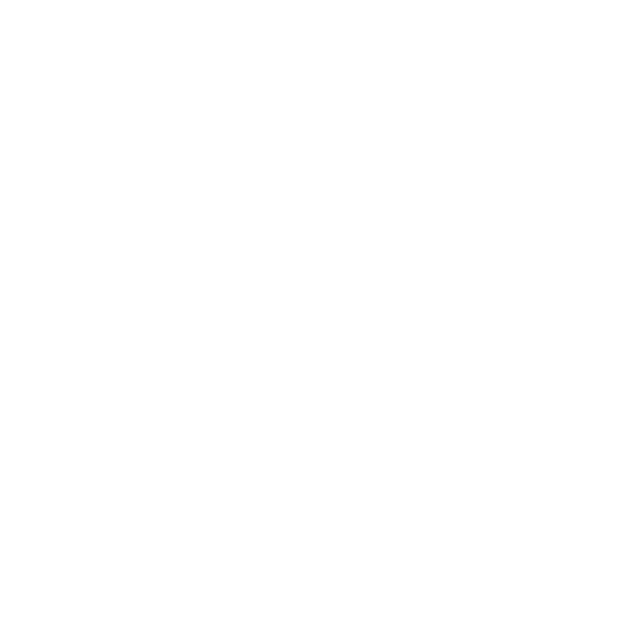
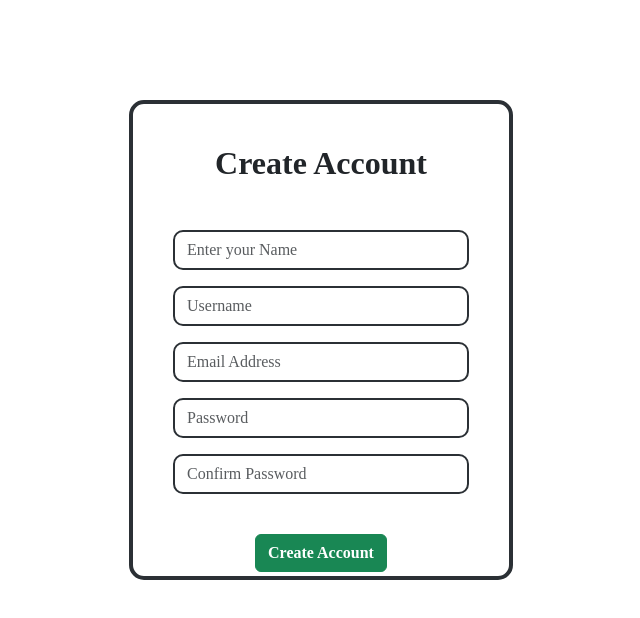
Before and after one commit to Krishna-gupta10/cloudbook, a React (Create React App) app: page /createaccount in a window 1280 px wide. Before the commit this address had no page. Shown: the top 618 px of the page, without its empty margins (319-959 px from the left). Built offline with nearby package versions, Linux system fonts and the light colour scheme.

Commit message:
Added Create Account

```diff
--- a/src/App.js
+++ b/src/App.js
@@ -6,6 +6,7 @@
 import NoteState from './context/notes/NoteState';
 import CreateNote from './components/CreateNote';
 import Login from './components/Login';
+import NewUser from './components/NewUser';
 
 function App() {
   return (
@@ -33,6 +34,10 @@
               path="/login"
               element={<Login />}
             />
+            <Route
+              path="/createaccount"
+              element={<NewUser />}
+            />
           </Routes>
         </div>
       </Router>
--- /dev/null
+++ b/src/components/NewUser.js
@@ -0,0 +1,80 @@
+import React, { useState } from 'react'
+import { useNavigate } from "react-router-dom";
+
+export default function NewUser() {
+    const [credentials, setCredentials] = useState({ name: "", username: "", email: "", password: "", cpassword: "" });
+    let history = useNavigate();
+
+    const handleSubmit = async (e) => {
+        e.preventDefault();
+        if (credentials.password !== credentials.cpassword) {
+            alert("Passwords Do Not match!")
+        }
+
+        const response = await fetch("http://localhost:5000/api/auth/createuser", {
+            method: "POST",
+            headers: {
+                "Content-Type": "application/json",
+            },
+            body: JSON.stringify({ name: credentials.name, username: credentials.username, email: credentials.email, password: credentials.password })
+        });
+
+        const json = await response.json();
+        console.log(json)
+
+        if (json.success) {
+            localStorage.setItem('token', json.authToken);
+            history("/createnote");
+        }
+
+        else {
+            alert("Invalid Credentials!");
+        }
+    }
+
+    const onChange = (e) => {
+        setCredentials({ ...credentials, [e.target.name]: e.target.value })
+    }
+
+
+
+    return (
+
+        <div className="container" style={{
+            marginTop: '100px',
+            backgroundColor: 'white',
+            border: '4px solid #2b3035',
+            borderRadius: '15px',
+            width: '30%',
+            height: '60vh',
+            padding: '40px 40px',
+            textAlign: 'center',
+            justifyContent: 'center'
+        }}>
+
+            <h2><b>Create Account</b></h2>
+            <form onSubmit={handleSubmit}>
+                <div className="mb-3 my-5">
+                    <input type="text" className="form-control" name="name" placeholder="Enter your Name" autoComplete="name" minLength={5} value={credentials.name} onChange={onChange} style={{ width: '100%' }} required />
+                </div>
+
+                <div className="mb-3">
+                    <input type="text" className="form-control" name="username" placeholder="Username" autoComplete="username" value={credentials.username} onChange={onChange} style={{ width: '100%' }} required />
+                </div>
+                <div className="mb-3">
+                    <input type="email" className="form-control" name="email" placeholder="Email Address" autoComplete="email" value={credentials.email} onChange={onChange} style={{ width: '100%' }} required />
+                </div>
+
+                <div className="mb-3">
+                    <input type="password" className="form-control" name="password" placeholder="Password" autoComplete="current-password" minLength={8} value={credentials.password} onChange={onChange} style={{ width: '100%' }} required />
+                </div>
+
+                <div className="mb-3">
+                    <input type="password" className="form-control" name="cpassword" placeholder="Confirm Password" autoComplete="current-password" value={credentials.cpassword} onChange={onChange} style={{ width: '100%' }} required />
+                </div>
+
+                <button className="btn btn-success my-4"><b> Create Account </b></button>
+            </form>
+        </div>
+    )
+}
```
